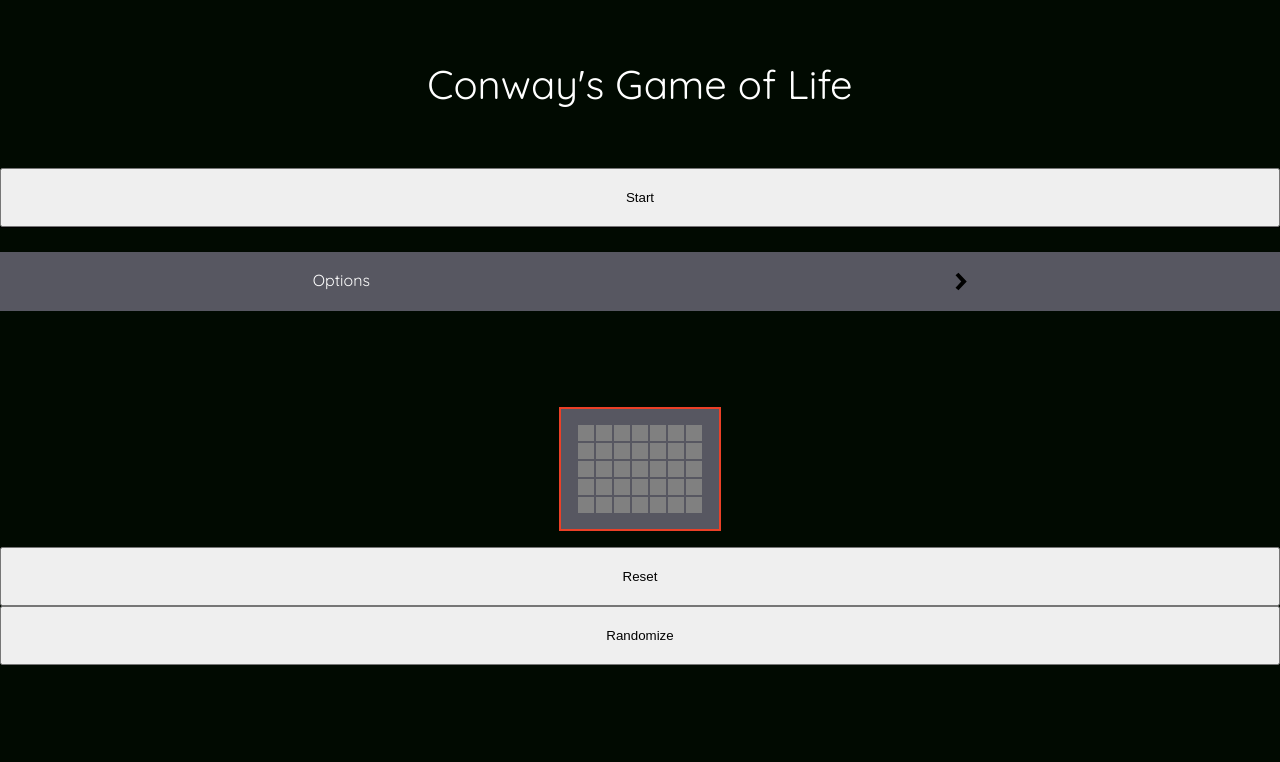
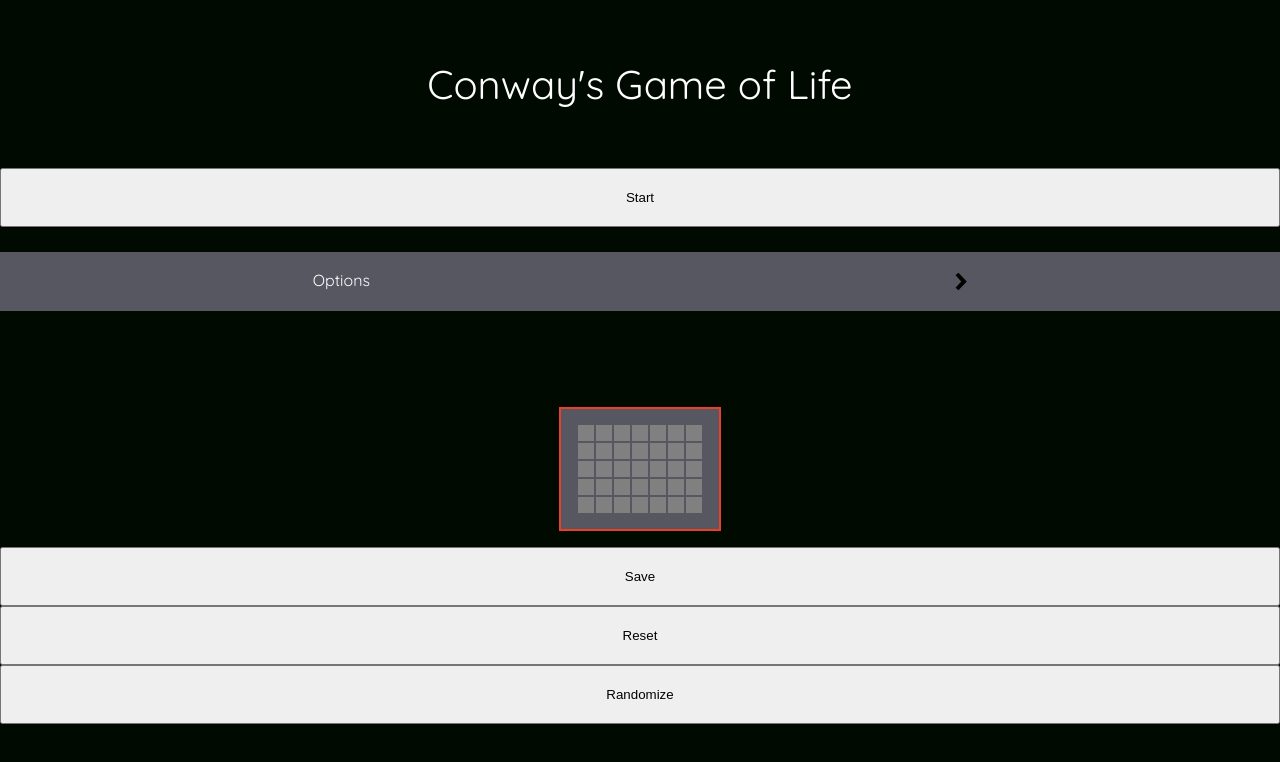
Before and after one commit to daleinen7/cgol-react, a React (Create React App) app: page / in a window 1280 px wide. Shown: the top 762 px of the page. Built offline with nearby package versions, Linux system fonts and the light colour scheme.

Commit message:
combine state begin

```diff
--- a/src/App.jsx
+++ b/src/App.jsx
@@ -44,6 +44,9 @@ function App() {
     size: 16,
     gap: 2,
   });
+  const [savedBoardList, setSavedBoardList] = useState(
+    JSON.parse(localStorage.getItem("savedBoards"))
+  );
   const [gameRunning, setGameRunning] = useState(false);
 
   const init = useCallback(() => {
@@ -71,6 +74,42 @@ function App() {
     );
   };
 
+  const saveBoard = () => {
+    let savedBoards = JSON.parse(localStorage.getItem("savedBoards"));
+    console.log(savedBoards);
+    const currentBoard = { options, board };
+    console.log(currentBoard);
+    if (savedBoards) {
+      localStorage.setItem(
+        "savedBoards",
+        JSON.stringify([...savedBoards, currentBoard])
+      );
+    } else {
+      localStorage.setItem("savedBoards", JSON.stringify([currentBoard]));
+    }
+    showSavedBoards();
+  };
+
+  const loadBoard = (idx) => {
+    setBoard(savedBoardList[idx].board);
+    setOptions(savedBoardList[idx].options);
+  };
+
+  useEffect(() => {
+    // This effect will trigger a re-render after both state updates have been applied
+    // You can put any additional logic here that should run after the state updates have been applied
+  }, [board, options]);
+
+  const deleteBoard = (idx) => {
+    let currentBoards = [...savedBoardList];
+    currentBoards.splice(idx, 1);
+    localStorage.setItem("savedBoards", JSON.stringify(currentBoards));
+    showSavedBoards();
+  };
+
+  const showSavedBoards = () => {
+    setSavedBoardList(JSON.parse(localStorage.getItem("savedBoards")));
+  };
   // Render
   useEffect(() => {
     const render = () => {
@@ -164,6 +203,10 @@ function App() {
     init();
   }, [options, init]);
 
+  useEffect(() => {
+    showSavedBoards();
+  }, []);
+
   return (
     <StyledContainer>
       <GlobalStyle />
@@ -180,6 +223,16 @@ function App() {
         options={options}
         gameRunning={gameRunning}
       />
+      <button onClick={saveBoard}>Save</button>
+      {savedBoardList &&
+        savedBoardList.map((board, idx) => {
+          return (
+            <div className="saved-board" key={idx}>
+              <button onClick={() => loadBoard(idx)}>{idx}</button>
+              <button onClick={() => deleteBoard(idx)}>X</button>
+            </div>
+          );
+        })}
       <button className="reset" onClick={init}>
         Reset
       </button>
```
